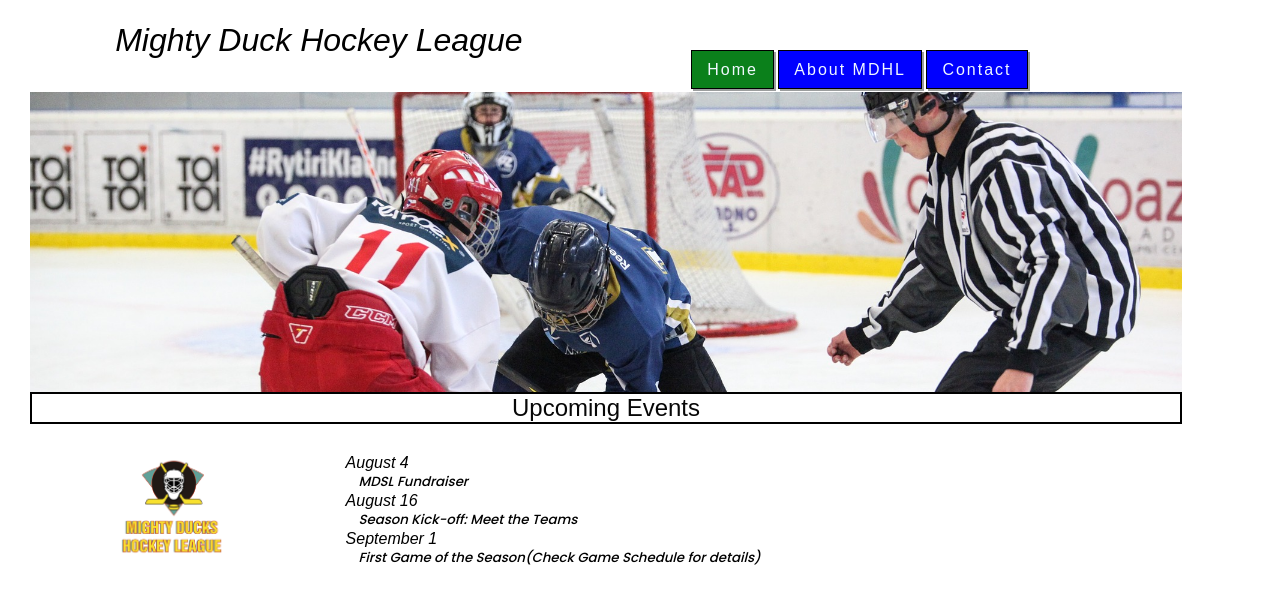
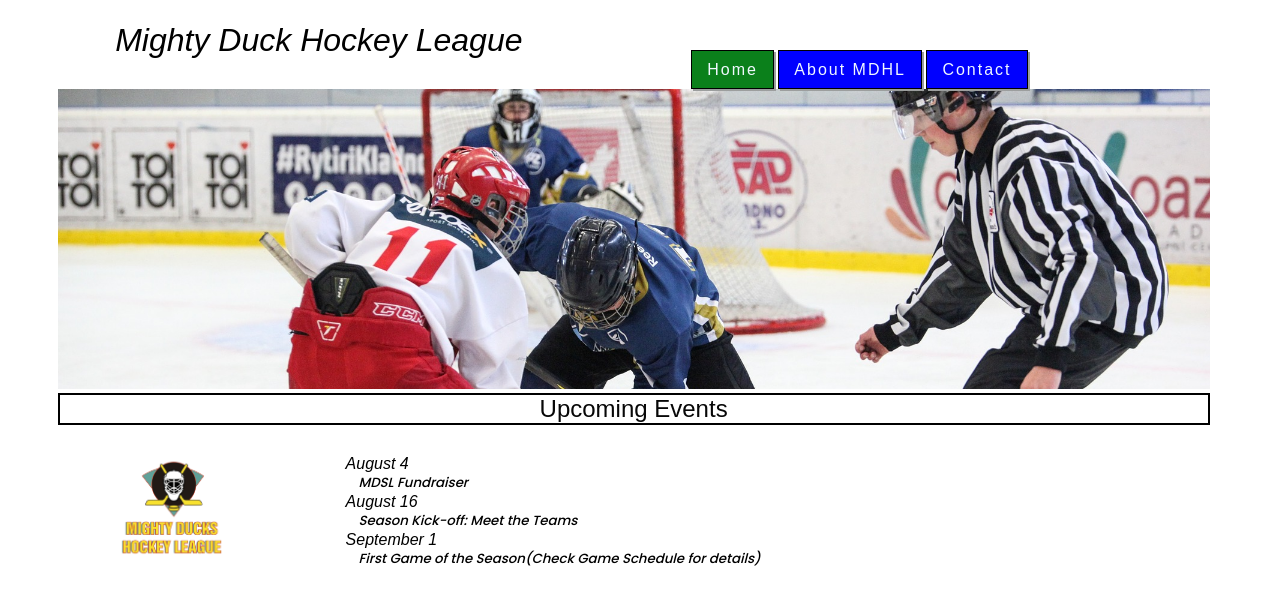
Before and after one commit to Mi-Olson/MDHL-Olson, a plain HTML site: page index.html in a window 1280 px wide. Drawn offline with Linux system fonts and the light colour scheme; a web font is replaced by a local one.

Commit message:
centrado de imagen

```diff
--- a/assets/styles/style.css
+++ b/assets/styles/style.css
@@ -15,6 +15,7 @@
   left: 0;
   height: 9vh;
   width: 90%;
+  display: inline-block;
 
 }
 
@@ -81,8 +82,8 @@
   width: 90%;
   height: 300px;
   overflow: hidden;
-  margin: 20px 30px 0px 30px;
-
+  margin: 1% 0% 0% 4.5%;
+  display: inline-block;
   background-image: url("../img/design1_image1.jpg");
   background-size: cover;
   background-position-y: 25%;
@@ -93,7 +94,7 @@
 
 
 .title {
-  margin: 0px 30px 0px 30px;
+  margin: 0px 0px 0px 4.5%;
   color: rgb(7, 7, 7);
 
   font-size: 24px;
```
